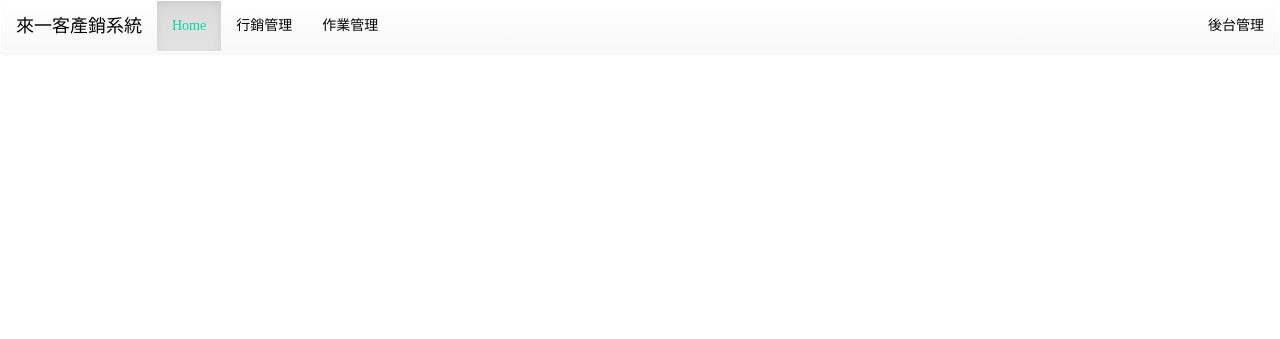
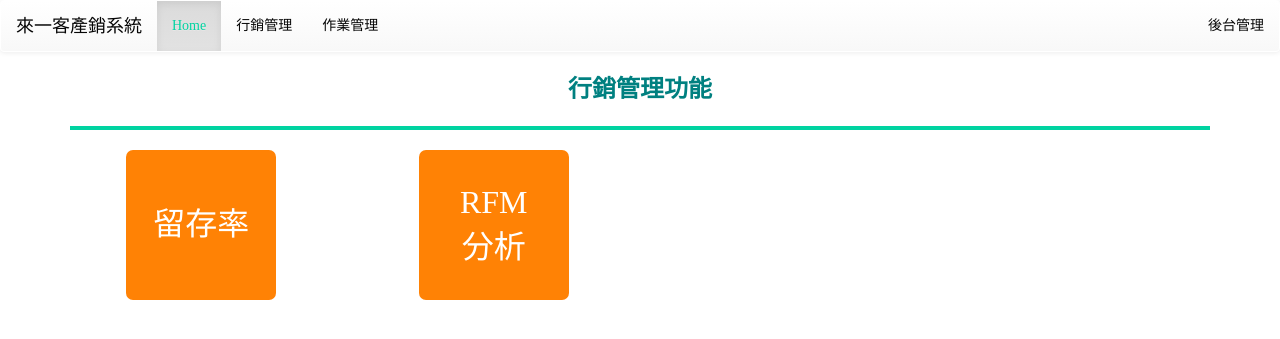
Before and after one commit to 106306028/pmweb, a Django app: page /market/ in a window 1280 px wide. Shown: the top 339 px of the page. Run offline with Django 3.2, Linux system fonts and the light colour scheme; some libraries are stand-ins or nearby versions.

Commit message:
'1231last'

```diff
--- a/templates/market.html
+++ b/templates/market.html
@@ -4,7 +4,30 @@
 {% block title %}來一客產銷系統{% endblock %}
 {% block content %}
 <div class='container' align=center>
+	<b><font color="#008080" size="5pt">行銷管理功能</font></b>
+	<hr style="border:2px solid #00d3a1;" />
+	<div class='row'>
+		<div class='col-md-3'>
+			<button type="button" class="style1" onclick="location.href='/product/stock'">
+			<font color=white size="6">留存率</font>
+			</button>
 
+		</div>
+		<div class='col-md-3'>
+			<button type="button" class="style1" onclick="location.href='/product/mps'">
+			<font color=white size="6">RFM<br>分析</font>
+			</button>
+
+		</div>
+		<div class='col-md-3'>
+
+
+		</div>
+		<div class='col-md-3'>
+
+
+		</div>
+	</div>
 
 
 
```
